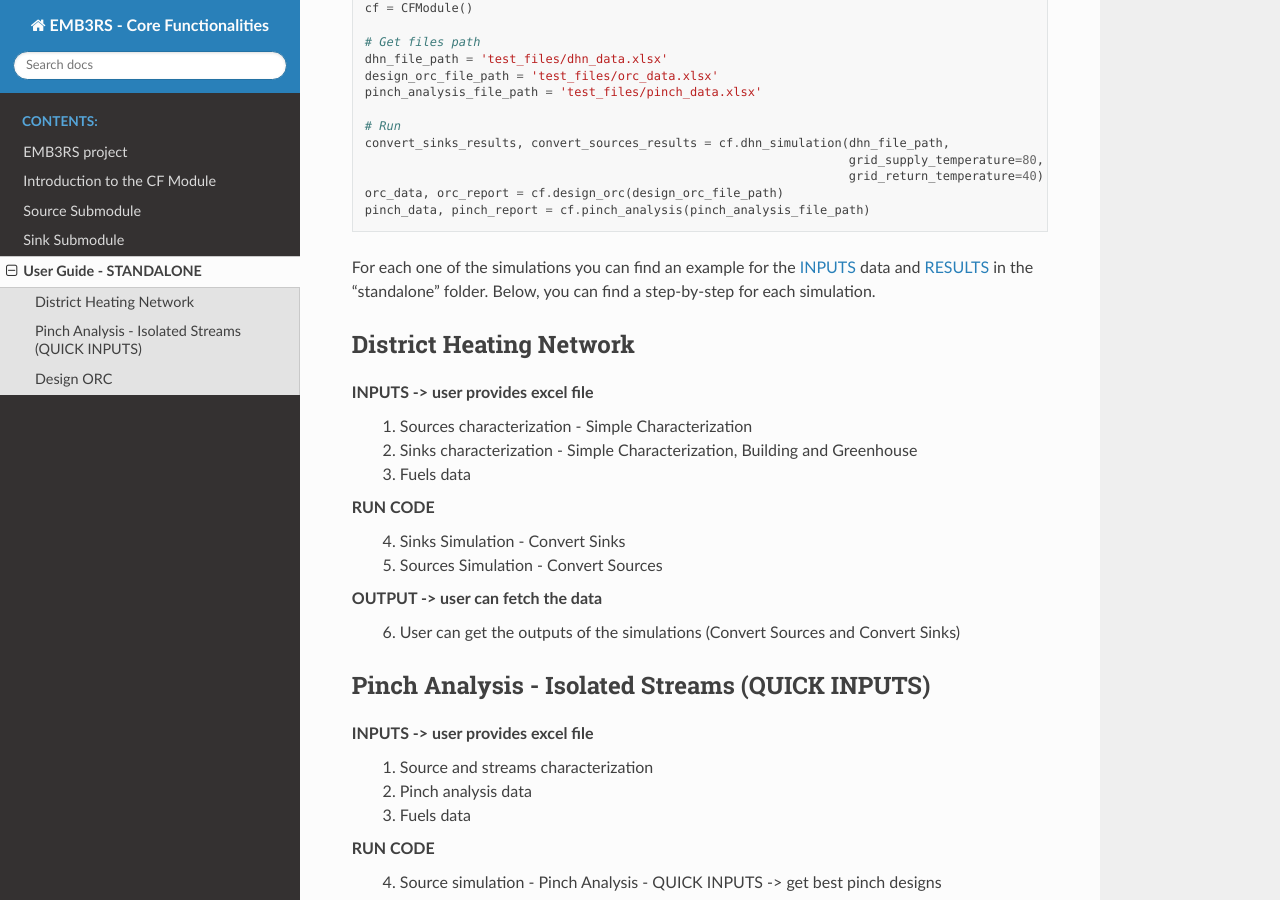
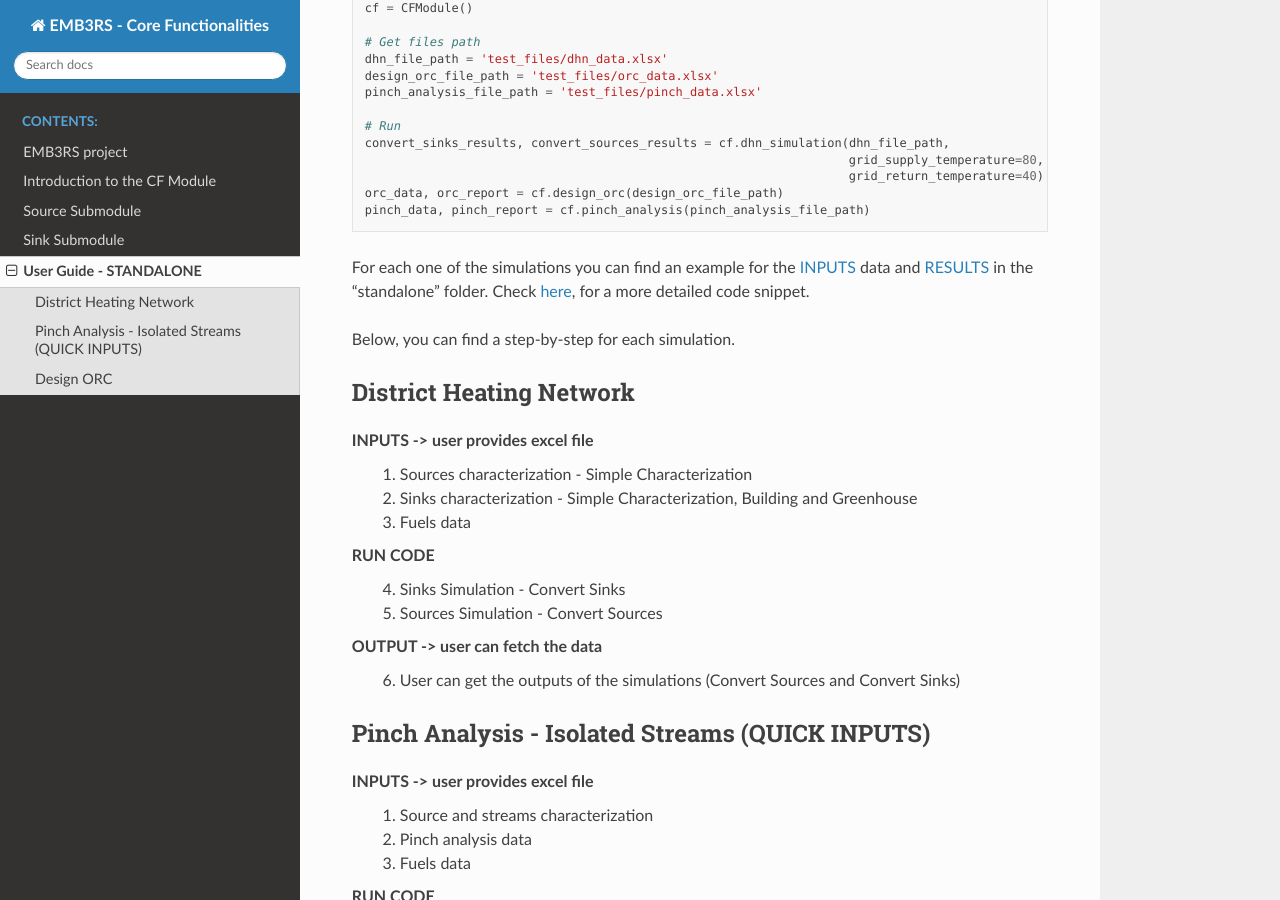
Before and after one commit to Emb3rs-Project/p-core-functionalities, a Sphinx documentation site: the page built from docs/UserGuide.rst, in a window 1280 px wide and 900 px high, scrolled down 458 px. Built offline with Sphinx 7.4.7 and the Read the Docs theme 2.0.0, drawn with Linux system fonts in a browser that asks for light colours; pages that are not in the unit, such as notebooks, are missing from menus.

Commit message:
UPDATE standalone

```diff
--- a/docs/UserGuide.rst
+++ b/docs/UserGuide.rst
@@ -33,7 +33,9 @@
 
 For each one of the simulations you can find an example for the `INPUTS <https://github.com/Emb3rs-Project/p-core-functionalities/tree/master/standalone/test_files>`_ data
 and `RESULTS <https://github.com/Emb3rs-Project/p-core-functionalities/tree/master/standalone/test_files/results>`_  in
-the "standalone" folder. Below, you can find a step-by-step for each simulation.
+the "standalone" folder. Check `here <https://github.com/Emb3rs-Project/p-core-functionalities/blob/master/standalone/test.py>`_, for a more detailed code snippet.
+
+Below, you can find a step-by-step for each simulation.
 
 District Heating Network
 --------------------------------------------
```
Also changed, not shown: 4 other files.
